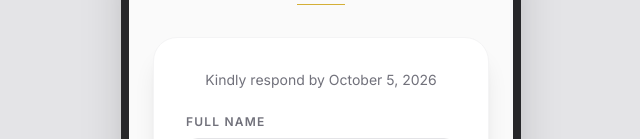
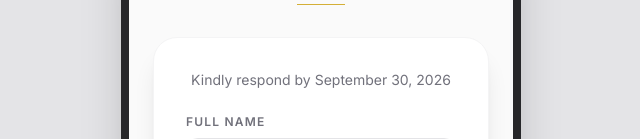
Before and after one commit to MaahdiCodes/marriage-card, a React (Vite) app: page / in a window 1280 px wide. Both pictures are taken after a click on the button "RSVP". Shown: the part 136-275 px from the top of the page, without its empty margins (319-959 px from the left). Built offline with nearby package versions, Linux system fonts and the light colour scheme; a web font is replaced by a local one.

Commit message:
Update RSVP deadline to September 30

```diff
--- a/src/components/tabs/RSVPTab.tsx
+++ b/src/components/tabs/RSVPTab.tsx
@@ -90,7 +90,7 @@ const RSVPTab = () => {
             className="bg-white p-6 md:p-8 rounded-3xl shadow-xl border border-zinc-100"
           >
             <p className="text-center text-sm text-zinc-500 mb-6 font-sans">
-              Kindly respond by October 5, 2026
+              Kindly respond by September 30, 2026
             </p>
 
             <form onSubmit={handleSubmit} className="space-y-5">
```
